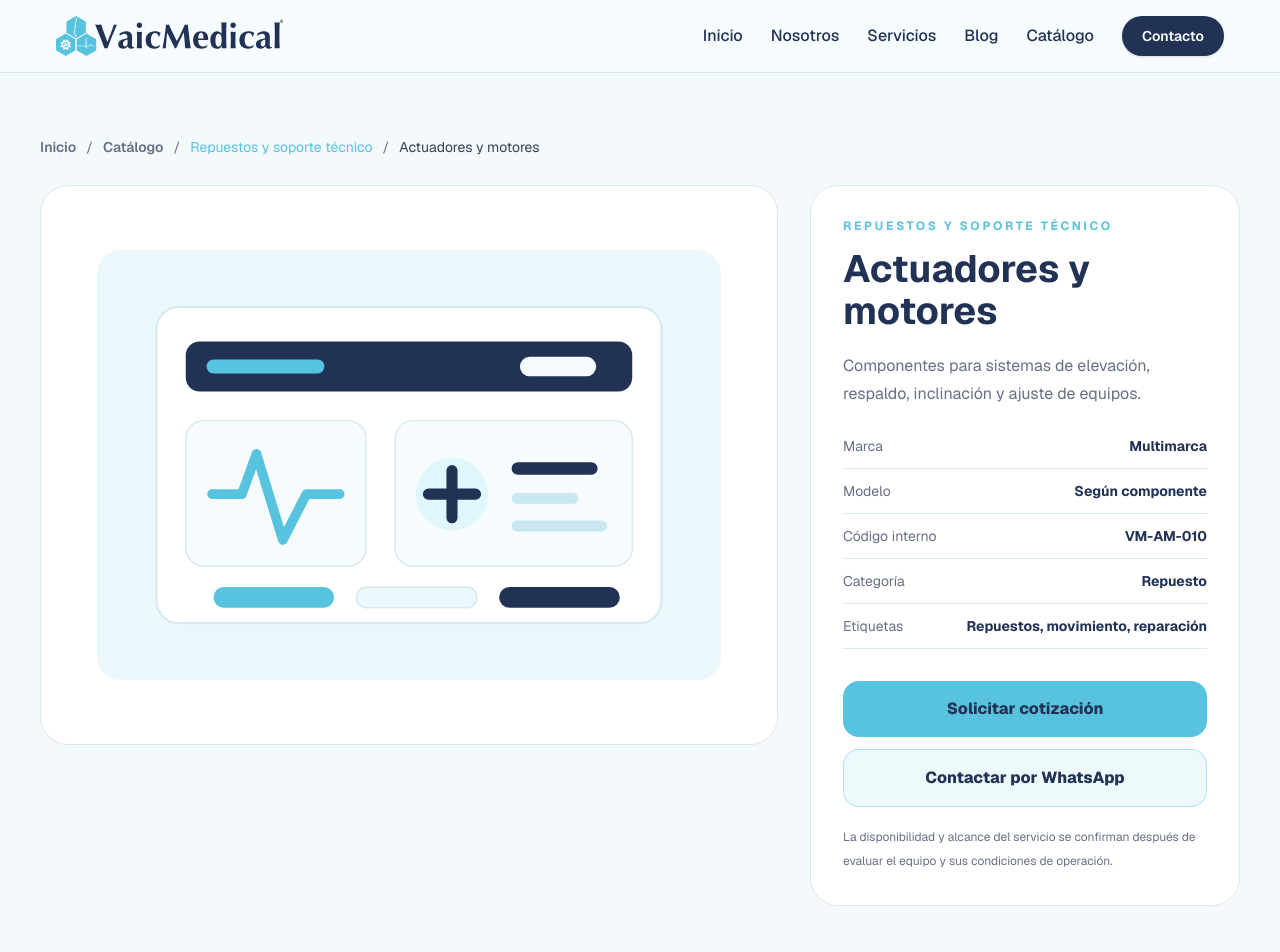
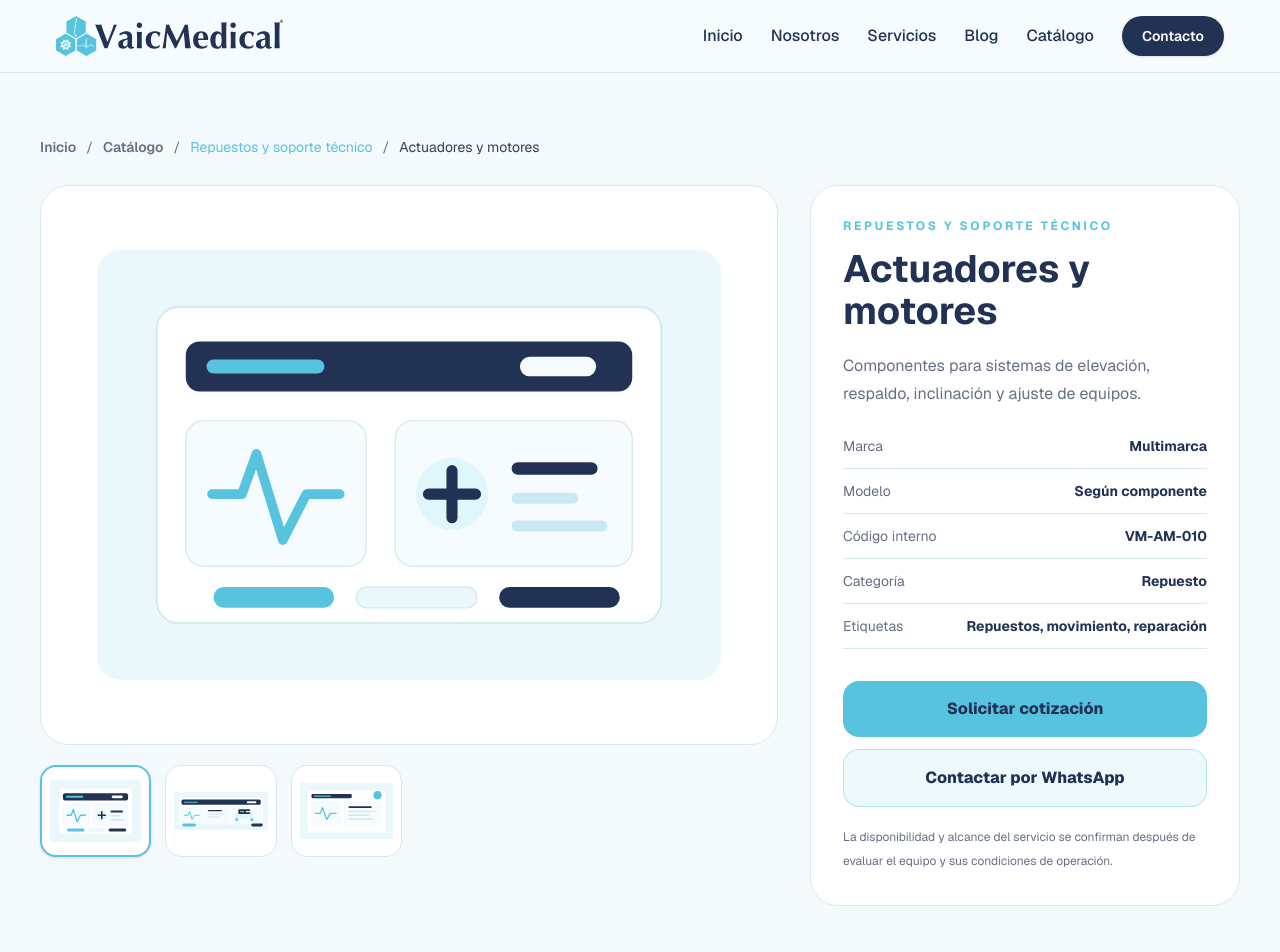
Before and after one commit to marceloparra1234-afk/vaicmedical-web, a Next.js app: page /catalogo/actuadores-y-motores in a window 1280 px wide. Shown: the top 952 px of the page. Built offline with nearby package versions, Linux system fonts and the light colour scheme.

Commit message:
Add interactive product image galleries

```diff
--- a/app/catalogo/[producto]/page.tsx
+++ b/app/catalogo/[producto]/page.tsx
@@ -2,6 +2,7 @@ import type { Metadata } from "next";
 import Image from "next/image";
 import Link from "next/link";
 import { notFound } from "next/navigation";
+import { ProductGallery } from "@/components/ProductGallery";
 import {
   catalogLines,
   findCatalogProduct,
@@ -73,37 +74,11 @@ export default async function ProductPage({ params }: ProductPageProps) {
         </nav>
 
         <div className="grid items-start gap-8 xl:grid-cols-[minmax(0,1.25fr)_430px]">
-          <div>
-            <div className="relative min-h-[420px] overflow-hidden rounded-[28px] border border-[#d7e9ef] bg-white sm:min-h-[560px]">
-              <Image
-                alt={product.name}
-                className="object-contain p-8 sm:p-14"
-                fill
-                priority
-                sizes="(max-width: 1280px) 100vw, 65vw"
-                src={product.image}
-              />
-            </div>
-
-            {product.gallery.length > 0 && (
-              <div className="mt-5 grid grid-cols-[repeat(auto-fill,minmax(110px,1fr))] gap-3.5">
-                {[product.image, ...product.gallery].map((image, index) => (
-                  <div
-                    className="relative h-[92px] overflow-hidden rounded-2xl border border-[#d7e9ef] bg-white"
-                    key={`${image}-${index}`}
-                  >
-                    <Image
-                      alt={`${product.name} ${index + 1}`}
-                      className="object-cover"
-                      fill
-                      sizes="150px"
-                      src={image}
-                    />
-                  </div>
-                ))}
-              </div>
-            )}
-          </div>
+          <ProductGallery
+            gallery={product.gallery}
+            name={product.name}
+            primaryImage={product.image}
+          />
 
           <aside className="rounded-[28px] border border-[#d7e9ef] bg-white p-6 sm:p-8 xl:sticky xl:top-24">
             <p className="text-xs font-bold uppercase tracking-[0.22em] text-[#58c3de]">
--- /dev/null
+++ b/components/ProductGallery.tsx
@@ -0,0 +1,63 @@
+"use client";
+
+import Image from "next/image";
+import { useState } from "react";
+
+type ProductGalleryProps = {
+  name: string;
+  primaryImage: string;
+  gallery: string[];
+};
+
+export function ProductGallery({
+  name,
+  primaryImage,
+  gallery,
+}: ProductGalleryProps) {
+  const images = [primaryImage, ...gallery];
+  const [activeImage, setActiveImage] = useState(primaryImage);
+
+  return (
+    <div>
+      <div className="relative min-h-[420px] overflow-hidden rounded-[28px] border border-[#d7e9ef] bg-white sm:min-h-[560px]">
+        <Image
+          alt={name}
+          className="object-contain p-8 sm:p-14"
+          fill
+          priority
+          sizes="(max-width: 1280px) 100vw, 65vw"
+          src={activeImage}
+        />
+      </div>
+
+      <div className="mt-5 grid grid-cols-[repeat(auto-fill,minmax(110px,1fr))] gap-3.5">
+        {images.map((image, index) => {
+          const isActive = activeImage === image;
+
+          return (
+            <button
+              aria-label={`Ver imagen ${index + 1} de ${name}`}
+              aria-pressed={isActive}
+              className={`relative h-[92px] overflow-hidden rounded-2xl bg-white transition ${
+                isActive
+                  ? "border-2 border-[#58c3de] shadow-sm"
+                  : "border border-[#d7e9ef] hover:border-[#58c3de]"
+              }`}
+              key={`${image}-${index}`}
+              onClick={() => setActiveImage(image)}
+              type="button"
+            >
+              <Image
+                alt={`${name}, vista ${index + 1}`}
+                className="object-contain p-2"
+                fill
+                sizes="150px"
+                src={image}
+              />
+            </button>
+          );
+        })}
+      </div>
+    </div>
+  );
+}
--- a/data/catalog-products.ts
+++ b/data/catalog-products.ts
@@ -38,6 +38,9 @@ const emptyDocuments: CatalogProduct["documents"] = {
   brochure: null,
 };
 
+const serviceGallery = ["/medical-dashboard.svg", "/blog-article.svg"];
+const monitoringGallery = ["/service-maintenance.svg", "/blog-article.svg"];
+
 export const catalogLines: CatalogLine[] = [
   {
     id: "camas-camillas",
@@ -60,7 +63,7 @@ export const catalogLines: CatalogLine[] = [
         internalCode: "VM-CCE-001",
         tags: "Mantención, reparación, diagnóstico",
         image: "/service-maintenance.svg",
-        gallery: [],
+        gallery: serviceGallery,
         documents: emptyDocuments,
       },
       {
@@ -76,7 +79,7 @@ export const catalogLines: CatalogLine[] = [
         internalCode: "VM-CT-002",
         tags: "Traslado, seguridad, reparación",
         image: "/service-maintenance.svg",
-        gallery: [],
+        gallery: serviceGallery,
         documents: emptyDocuments,
       },
       {
@@ -92,7 +95,7 @@ export const catalogLines: CatalogLine[] = [
         internalCode: "VM-BA-003",
         tags: "Accesorios, seguridad, repuestos",
         image: "/service-maintenance.svg",
-        gallery: [],
+        gallery: serviceGallery,
         documents: emptyDocuments,
       },
     ],
@@ -118,7 +121,7 @@ export const catalogLines: CatalogLine[] = [
         internalCode: "VM-MQ-004",
         tags: "Pabellón, precisión, reparación",
         image: "/service-maintenance.svg",
-        gallery: [],
+        gallery: serviceGallery,
         documents: emptyDocuments,
       },
       {
@@ -134,7 +137,7 @@ export const catalogLines: CatalogLine[] = [
         internalCode: "VM-LQ-005",
         tags: "Iluminación, pabellón, mantención",
         image: "/service-maintenance.svg",
-        gallery: [],
+        gallery: serviceGallery,
         documents: emptyDocuments,
       },
       {
@@ -150,7 +153,7 @@ export const catalogLines: CatalogLine[] = [
         internalCode: "VM-BS-006",
         tags: "Soportes, ajuste, seguridad",
         image: "/service-maintenance.svg",
-        gallery: [],
+        gallery: serviceGallery,
         documents: emptyDocuments,
       },
     ],
@@ -176,7 +179,7 @@ export const catalogLines: CatalogLine[] = [
         internalCode: "VM-MM-007",
         tags: "Monitoreo, diagnóstico, reparación",
         image: "/medical-dashboard.svg",
-        gallery: [],
+        gallery: monitoringGallery,
         documents: emptyDocuments,
       },
       {
@@ -192,7 +195,7 @@ export const catalogLines: CatalogLine[] = [
         internalCode: "VM-CS-008",
         tags: "Accesorios, conectividad, revisión",
         image: "/medical-dashboard.svg",
-        gallery: [],
+        gallery: monitoringGallery,
         documents: emptyDocuments,
       },
       {
@@ -208,7 +211,7 @@ export const catalogLines: CatalogLine[] = [
         internalCode: "VM-FM-009",
         tags: "Electrónica, módulos, diagnóstico",
         image: "/medical-dashboard.svg",
-        gallery: [],
+        gallery: monitoringGallery,
         documents: emptyDocuments,
       },
     ],
@@ -234,7 +237,7 @@ export const catalogLines: CatalogLine[] = [
         internalCode: "VM-AM-010",
         tags: "Repuestos, movimiento, reparación",
         image: "/service-maintenance.svg",
-        gallery: [],
+        gallery: serviceGallery,
         documents: emptyDocuments,
       },
       {
@@ -250,7 +253,7 @@ export const catalogLines: CatalogLine[] = [
         internalCode: "VM-CB-011",
         tags: "Controles, electrónica, repuestos",
         image: "/service-maintenance.svg",
-        gallery: [],
+        gallery: serviceGallery,
         documents: emptyDocuments,
       },
       {
@@ -266,7 +269,7 @@ export const catalogLines: CatalogLine[] = [
         internalCode: "VM-RF-012",
         tags: "Movilidad, seguridad, repuestos",
         image: "/service-maintenance.svg",
-        gallery: [],
+        gallery: serviceGallery,
         documents: emptyDocuments,
       },
     ],
```
